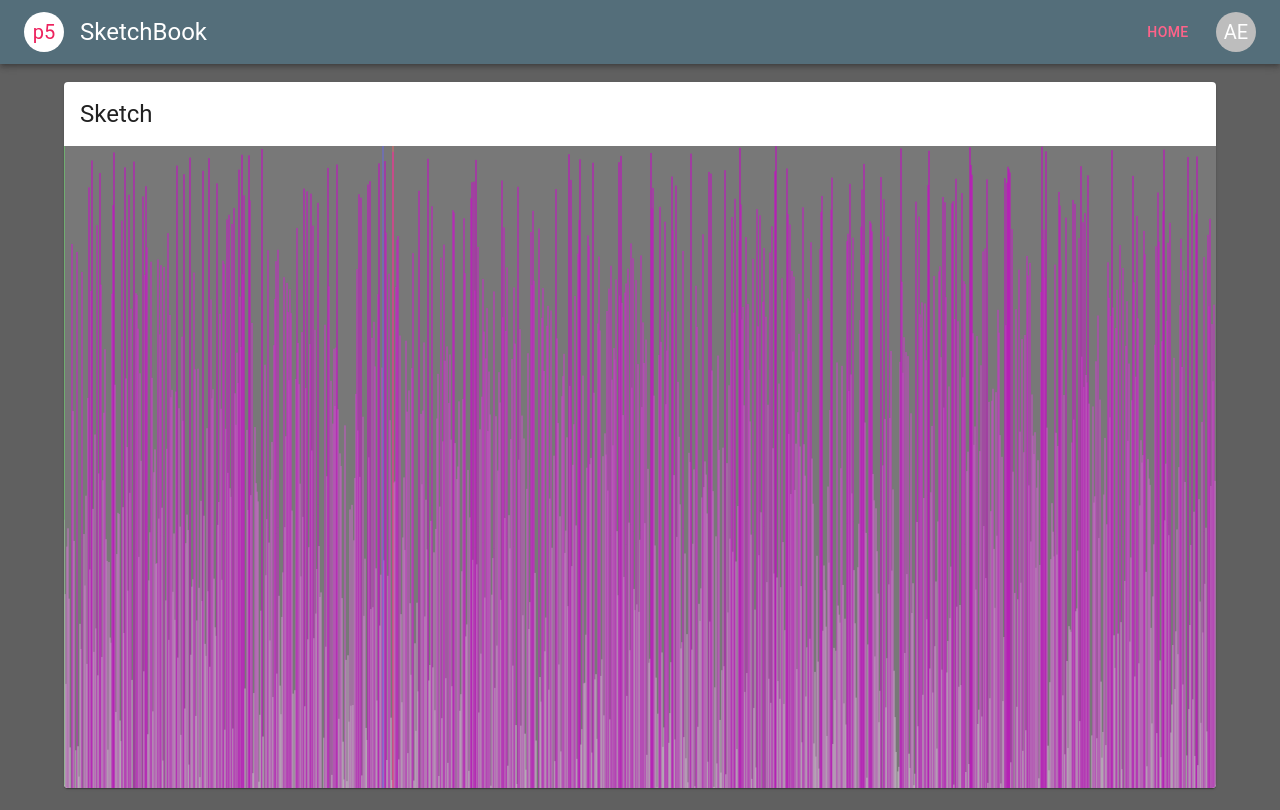
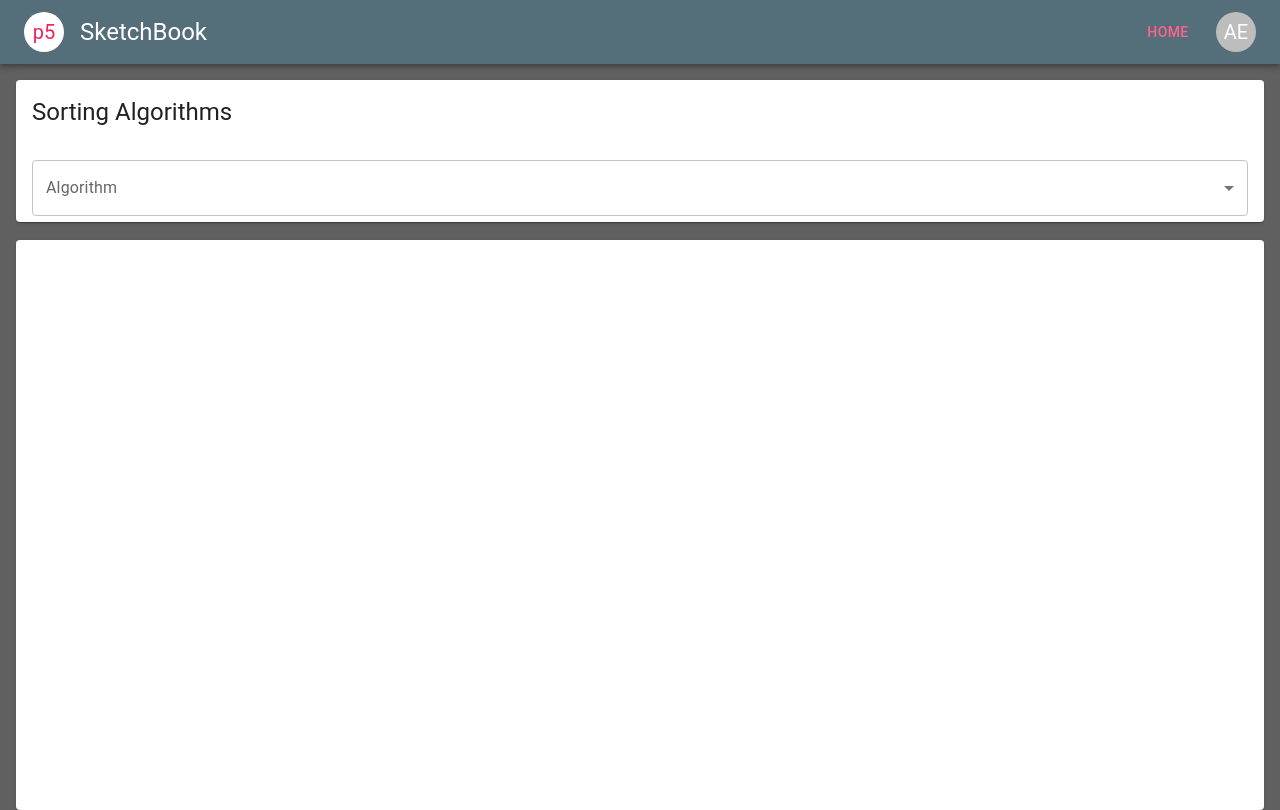
Before and after one commit to atpe/p5sketchbook, a React (Create React App) app: page /sorting in a window 1280 px wide. Built offline with nearby package versions, Linux system fonts and the light colour scheme.

Commit message:
Fixed issue with p5 canvas sizing

```diff
--- a/src/App.js
+++ b/src/App.js
@@ -1,33 +1,36 @@
 import { createTheme } from '@mui/material/styles';
 // React imports
-import React from 'react'
+import React, { useRef } from 'react'
 // React-Router-Dom imports
 import { Routes, Route } from 'react-router-dom'
+import { useTheme } from '@emotion/react';
 // Mui component imports
-import Container from '@mui/material/Container'
+import Box from '@mui/material/Box'
 // Local component imports
-import AppBar from './navBar/NavBar'
+import NavBar from './navBar/NavBar'
 import Home from './home/Home'
 import Sketch from './sketches/Sketch'
-// Local sketch imports
-import test from './sketches/test/test'
-import sorting from './sketches/sorting/main'
 
 /** Main app component */
 export default function App() {
+  const theme = useTheme()
+  const toolbar = theme.mixins.toolbar
+  const { innerWidth, innerHeight } = window
+  let navBarHeight = toolbar.minHeight
+  if (innerWidth > theme.breakpoints.up('sm')) navBarHeight = toolbar[theme.breakpoints.up('sm')].minHeight
+  else if (innerWidth < innerHeight) navBarHeight = toolbar[`${theme.breakpoints.up('xs')} and (orientation: landscape)`].minHeight
+  const height = innerHeight - navBarHeight - 32
   return (
     <>
-      <AppBar />
-      <br />
-      <Container sx={{ height: '90%' }} >
+      <NavBar />
+      <Box sx={{ p: '16px', height }} >
         <Routes>
           <Route exact path='/' element={<Home />} />
           <Route path='/'>
-            <Route path='sorting' element={<Sketch sketch={sorting} />} />
-            <Route path='test' element={<Sketch sketch={test} />} />
+            <Route path='sorting' element={<Sketch sketch='sorting' />} />
           </Route>
         </Routes>
-      </Container>
+      </Box>
     </>
   )
 }
--- a/src/index.css
+++ b/src/index.css
@@ -1,5 +1,5 @@
 html, body {
-  height: 99%;
+  height: 100%;
   background-color: #606060;
   margin: 0px;
 }
--- a/src/navBar/NavBar.js
+++ b/src/navBar/NavBar.js
@@ -9,7 +9,7 @@ import Typography from '@mui/material/Typography'
 import Button from '@mui/material/Button'
 import Avatar from '@mui/material/Avatar'
 // Mui icon imports
-import HomeIcon from '@mui/icons-material/Home';
+
 
 export default function NavBar() {
   return (
--- a/src/sketches/Sketch.js
+++ b/src/sketches/Sketch.js
@@ -5,6 +5,17 @@ import p5 from 'p5'
 import Card from '@mui/material/Card'
 import CardHeader from '@mui/material/CardHeader'
 import CardContent from '@mui/material/CardContent'
+import CardActions from '@mui/material/CardActions'
+
+import { sortingSketch, sortingActions } from './sorting/main'
+
+const sketches = {
+  sorting: {
+    title: 'Sorting Algorithms',
+    sketch: sortingSketch,
+    actions: sortingActions,
+  }
+}
 
 /** Sketch component
  * @returns A p5.js instance within a component
@@ -15,13 +26,21 @@ export default function Sketch(props) {
 
   /** Create new instance of p5 */
   let instance
-  useEffect(() => instance = new p5(sketch => props.sketch(sketch, sketchRef), sketchRef.current), [instance])
+  function handleClick() {
+    instance = new p5(sketch => sketches[props.sketch].sketch(sketch, sketchRef), sketchRef.current)
+  }
+  // let instance
+  // useEffect(() => instance = new p5(sketch => sketches[props.sketch].sketch(sketch, sketchRef)), [instance])
 
   /** Return sketch */
   return (
-    <Card sx={{ height: '100%' }} >
-      <CardHeader title="Sketch" />
-      <CardContent sx={{ padding: '0px', height: '90%' }} ref={sketchRef} />
-    </Card>
+    <>
+      <Card sx={{ maxHeight: '20%' }}>
+        <CardHeader title={sketches[props.sketch].title} />
+        {sketches[props.sketch].actions(handleClick)}
+      </Card>
+      <br />
+      <Card sx={{ padding: '0px', height: '80%' }} ref={sketchRef} />
+    </>
   )
 }
--- a/src/sketches/sorting/algorithms/selectionSort.js
+++ b/src/sketches/sorting/algorithms/selectionSort.js
@@ -1,21 +1,10 @@
 import List from '../list'
 
+// Does not assume unique and/or linear array
 export default class SelectionSort extends List {
   constructor(width, height) {
     super(width, height)
     this.i = 0
-  }
-
-  highlight(sketch) {
-    sketch.push()
-    sketch.strokeWeight(2)
-    sketch.stroke([100, 255, 100, 100])
-    sketch.line(this.i, 0, this.i, this.height)
-    sketch.stroke([255, 100, 100, 100])
-    sketch.line(this.j, 0, this.j, this.height)
-    sketch.stroke([100, 100, 255, 100])
-    sketch.line(this.iMin, 0, this.iMin, this.height)
-    sketch.pop()
   }
 
   sort() {
@@ -46,4 +35,16 @@ export default class SelectionSort extends List {
       }
     }
   }
+
+  highlight(sketch) {
+    sketch.push()
+    sketch.strokeWeight(2)
+    sketch.stroke([100, 255, 100, 100])
+    sketch.line(this.i, 0, this.i, this.height)
+    sketch.stroke([255, 100, 100, 100])
+    sketch.line(this.j, 0, this.j, this.height)
+    sketch.stroke([100, 100, 255, 100])
+    sketch.line(this.iMin, 0, this.iMin, this.height)
+    sketch.pop()
+  }
 }
--- a/src/sketches/sorting/main.js
+++ b/src/sketches/sorting/main.js
@@ -1,16 +1,47 @@
-import List from './list'
+import CardContent from '@mui/material/CardContent'
+import CardActions from '@mui/material/CardActions'
+import FormControl from '@mui/material/FormControl'
+import Select from '@mui/material/Select'
+import InputLabel from '@mui/material/InputLabel'
+import MenuItem from '@mui/material/MenuItem'
+import Button from '@mui/material/Button'
+
 import SelectionSort from './algorithms/selectionSort'
+
+export function sortingActions(handleClick) {
+  return (
+    <>
+      <CardContent>
+        <FormControl fullWidth>
+          <InputLabel id='algorithm-select-label'>Algorithm</InputLabel>
+          <Select
+            labelId='algorithm-select-label'
+            id='algorithm-select'
+          >
+            <MenuItem value='SELECTION'>Selection Sort</MenuItem>
+            <MenuItem value='INSERTION'>Insertion Sort</MenuItem>
+          </Select>
+        </FormControl>
+      </CardContent>
+
+      <CardActions>
+        <Button onClick={handleClick}>Run</Button>
+      </CardActions>
+    </>
+  )
+}
 
 /** Main sorting sketch function
  *  @param {Object} sketch The p5.js sketch function
  */
-export default function sorting(sketch, ref) {
+export function sortingSketch(sketch, ref) {
   const { clientWidth, clientHeight } = ref.current
 
   const list = new SelectionSort(clientWidth, clientHeight)
 
   /** Setup function invoked by p5 */
   sketch.setup = () => {
+    console.log(`${clientWidth} x ${clientHeight}`);
     sketch.createCanvas(clientWidth, clientHeight)
     list.init()
     list.shuffle()
--- a/src/sketches/test/Test.js
+++ /dev/null
@@ -1,17 +0,0 @@
-/** Main test sketch function
- *  @param {Object} s The p5.js sketch function
- */
-export default function test(s, ref) {
-  /** Setup function invoked by p5 */
-  s.setup = () => {
-    s.createCanvas(ref.current.clientWidth, ref.current.clientHeight)
-    s.background(120)
-    s.noStroke()
-  }
-  /** Draw function invoked by p5 */
-  s.draw = () => {
-    const x = s.random(0, ref.current.clientWidth)
-    const y = s.random(0, ref.current.clientHeight)
-    s.ellipse(x, y, 10)
-  }
-}
```
Also changed, not shown: src/sketches/sorting/algorithmSelect/AlgorithmSelect.js (added), src/sketches/sorting/algorithmSelect/algorithmSelectSlice.js (added).
